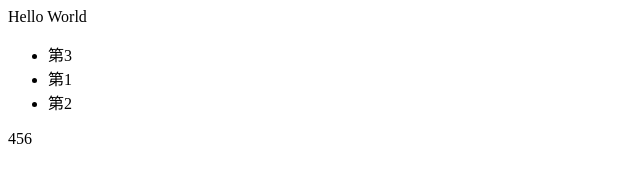
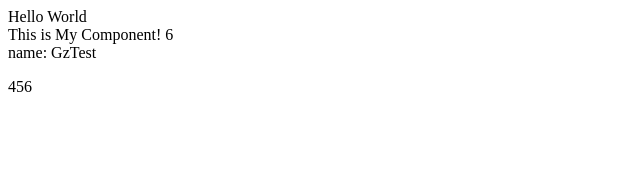
Before and after one commit to JoinGz/demo, a plain HTML site: page VD/vd5-do.html in a window 1280 px wide. Shown: the whole page, without its empty margins (0-640 px from the left). Drawn offline with Linux system fonts and the light colour scheme.

Commit message:
'VDwithEvent'

```diff
--- a/VD/vd5-do.html
+++ b/VD/vd5-do.html
@@ -30,7 +30,7 @@
         ...state
       }
       const vdom = this.render()
-      diff(this.vdom, vdom, this.parent)
+      diff(this.dom, vdom, this.parent)
     }
     render () {
       throw new Error('没有render方法')
@@ -40,11 +40,14 @@
   class Mycom extends Component {
     constructor(props) {
       super(props)
-      this.setState({code: 666})
+      this.state= {code: 666}
+    }
+    elmClick () {
+      this.setState({code: 777})
     }
     render() {
       return (
-        h("div", null, h("div", null, "This is My Component! ", this.props.count), h("div", null, "name: ", this
+        h("div", null, h("div", {onClick: this.elmClick.bind(this)}, "This is My Component! ", this.props.count), h("div", null, "name: ", this
           .state.code))
 
 
@@ -65,13 +68,19 @@
   function render(dom,vdom) {
     diff(dom.firstChild, vdom, dom )
   }
-  function diff(dom, vdom, nowDom) {
+  function diff(dom, vdom, nowDom, componentInst) {
     if (typeof vdom === 'object' && typeof vdom.tag === 'function') {
       buildComponentFromVdom(dom, vdom, nowDom)
       return false
     }
     if (dom == undefined) {
-      nowDom.appendChild(createElement(vdom))
+      const ele = createElement(vdom)
+      if (componentInst) {
+        ele._component = componentInst
+        ele._componentConstructor = componentInst.constructor
+        componentInst.dom = ele
+      }
+      nowDom.appendChild(ele)
       return false
     }
     if(vdom == undefined) {
@@ -89,6 +98,43 @@
     return true
   }
 
+  function buildComponentFromVdom(dom, vdom, parent) {
+    /*
+    如果是自定义组件，会调用buildComponentFromVDom方法。
+    先通过getVDomProps方法获取vdom最新的属性，包括children。
+    如果dom对象有_component属性，说明是组件更新的过程，否则为组件创建的过程。
+    如果是创建过程则直接实例化一个对象，setTimeout部分主要为了验证setState能不能正常工作，可以先忽略。
+    如果是更新过程，则传入最新的props。最后通过组件的render方法得到最新的vdom后，再进行diff操作。
+    */
+    const tag = vdom.tag
+    if (!typeof tag === 'function') {
+      throw new Error('必须是一个函数组件')
+    }
+    const props = getVdomProps(vdom)
+    let componentInst = dom && dom._component
+    if (componentInst == undefined) {
+      // 创建组件
+      try {
+        componentInst = new tag(props)
+        setTimeout(() => {
+          componentInst.setState({
+            code: 'GzTest'
+          })
+        }, 5000);
+      } catch (error) {
+        throw new Error(`${tag.name}组件创建错误`)
+      }
+    } else {
+      componentInst.props = props
+    }
+    const componentVdom = componentInst.render()
+    diff(dom, componentVdom, parent, componentInst)
+  }
+  function getVdomProps(vdom) {
+    const props = vdom.props
+    props.children = vdom.children
+    return props
+  }
   function diffChildren(firstChildDom, vdom) {
     console.log(firstChildDom);
     /*
@@ -210,7 +256,9 @@
     setProps(ele,vdom.props)
     for (let i = 0; i < vdom.children.length; i++) {
       const element = vdom.children[i];
-      ele.appendChild(createElement(element))
+      // 组件是函数，不能直接创建了
+      diff(undefined, element , ele)
+      // ele.appendChild(createElement(element))
     }
     // vdom.children.map(createElement)
     //   .forEach(ele.appendChild.bind(ele));
@@ -221,14 +269,28 @@
     for (const key in props) {
       if (props.hasOwnProperty(key)) {
         const element = props[key];
-        ele.setAttribute(key, element)
+        if (key.slice(0,2) === 'on') {
+          let eventName = key.slice(2).toLowerCase()
+          ele.addEventListener(eventName, eventFn)
+          ele.eventFn || (ele.eventFn = {})
+          ele.eventFn[eventName] = element
+        } else {
+          ele.setAttribute(key, element)
+        }
       }
     }
+  }
+  function eventFn(evt) {
+    this.eventFn[evt.type](evt)
   }
   function isSameNodeType(dom, vdom) {
     const domType = dom.nodeType
     const vdomType = typeof vdom
-    if (domType === Node.TEXT_NODE && (vdomType === 'number' || vdomType === 'string') && dom.nodeValue === vdom) {
+    if (typeof vdom.tag == 'function') {
+        return dom._componentConstructor == vdom.tag;
+    }
+    // 渲染出来都是字符串，字符串和数字就==判断了
+    if (domType === Node.TEXT_NODE && (vdomType === 'number' || vdomType === 'string') && dom.nodeValue == vdom) {
       return true
     }
     // tagName只能用在元素节点上，而nodeName可以用在任何节点上，可以说nodeName涵盖了tagName，并且具有更多的功能，因此建议总是使用nodeName。
@@ -239,11 +301,11 @@
   }
   // console.log(view3());
   console.log(render(test,view2()));
-  console.log(
-      setTimeout(() => {
-        render(test,view3())
-      }, 3000)
-  );
+  // console.log(
+  //     setTimeout(() => {
+  //       render(test,view3())
+  //     }, 3000)
+  // );
 
   function diffProps(dom, vdom) {
     let domProps = dom[KEYS] || {}
@@ -255,12 +317,23 @@
       let domPropsValue = domProps[key]
       let vdomPropsValue = vdom.props[key]
 
-      if (vdomPropsValue === undefined) {
+      if( key.slice(0,2)==='on' ) {
+          let eventName = key.slice(2).toLowerCase()
+        if (vdomPropsValue) {
+          dom.addEventListener(eventName, eventFn)
+        } else {
+          dom.removeEventListener(eventName, eventFn)
+        }
+        dom.eventFn || (dom.eventFn = {})
+        dom.eventFn[eventName] = vdomPropsValue
+      } else {
+        if (vdomPropsValue === undefined) {
         dom.removeAttribute(key)
         delete domProps[key]
       } else if (domPropsValue === undefined || domPropsValue !== vdomPropsValue) {
         dom.setAttribute(key, vdomPropsValue)
         domProps[key] = vdomPropsValue
+      }
       }
     });
     dom[KEYS] = domProps
@@ -269,22 +342,9 @@
 
 
   function view2() {
-    return h(
-      'div',
-      null,
-      'Hello World',
-      h(
-        'ul',
-        null,
-        arr2.map(function (i) {
-        return h("li", {
-          id: i,
-          class: "li-".concat(i),
-          key: i
-        }, "\u7B2C", i)
-      })
-      )
-    );
+    return h("div", null, "Hello World", h(Mycom, {
+        count: '6',
+      }))
 
   }
 
```
Also changed, not shown: VD/vd5.html (+6 -14 lines).
